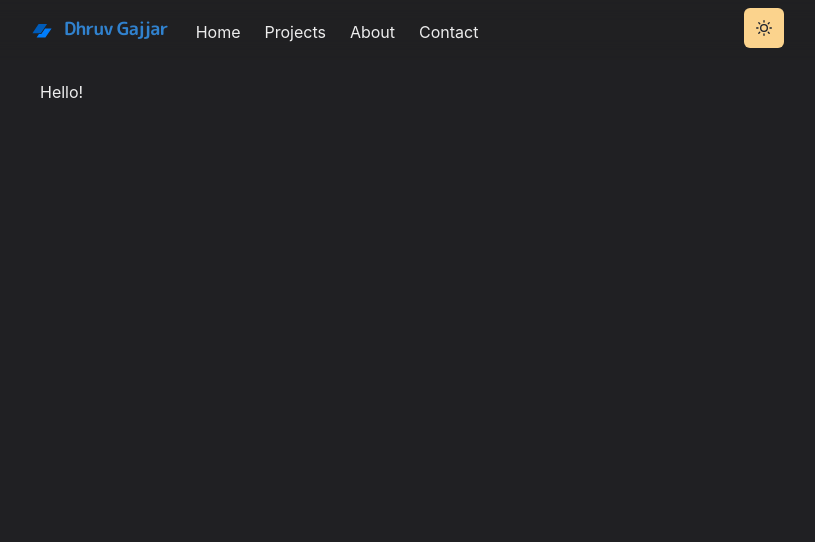
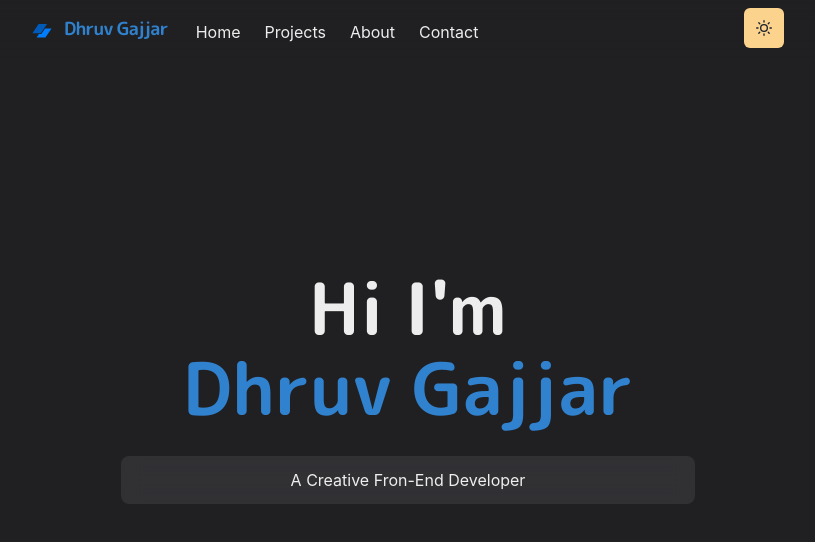
Before and after one commit to Dhruv-Gajjar/dhruv-homepage, a Next.js app: page / in a window 1280 px wide. Shown: the top 542 px of the page, without its empty margins (232-1047 px from the left). Built offline with nearby package versions, Linux system fonts and the light colour scheme.

Commit message:
Updated HomePage

```diff
--- a/pages/index.js
+++ b/pages/index.js
@@ -1,3 +1,51 @@
-export default function Home() {
-  return <div>Hello!</div>;
-}
+import Layout from "../components/layout/article";
+import {
+  Box,
+  Container,
+  Heading,
+  Text,
+  VStack,
+  useColorModeValue,
+} from "@chakra-ui/react";
+
+const Home = () => {
+  return (
+    <Layout>
+      <Container>
+        <VStack w="100%" h="80vh" align="center" justify="center">
+          <Box>
+            <Heading as="h1" size={{ base: "3xl", md: "4xl" }}>
+              Hi I&apos;m
+            </Heading>
+          </Box>
+
+          <Box>
+            <Heading
+              mb={6}
+              as="h1"
+              color={useColorModeValue("blue.700", "blue.500")}
+              size={{ base: "3xl", md: "4xl" }}
+            >
+              Dhruv Gajjar
+            </Heading>
+          </Box>
+
+          <Box
+            w="100%"
+            borderRadius="lg"
+            mb={6}
+            p={3}
+            textAlign="center"
+            bg={useColorModeValue("whiteAlpha.500", "whiteAlpha.200")}
+            css={{ backdropFilter: "blur(10px)" }}
+            textTransform="capitalize"
+          >
+            a creative fron-end developer
+          </Box>
+        </VStack>
+      </Container>
+    </Layout>
+  );
+};
+
+export default Home;
```
